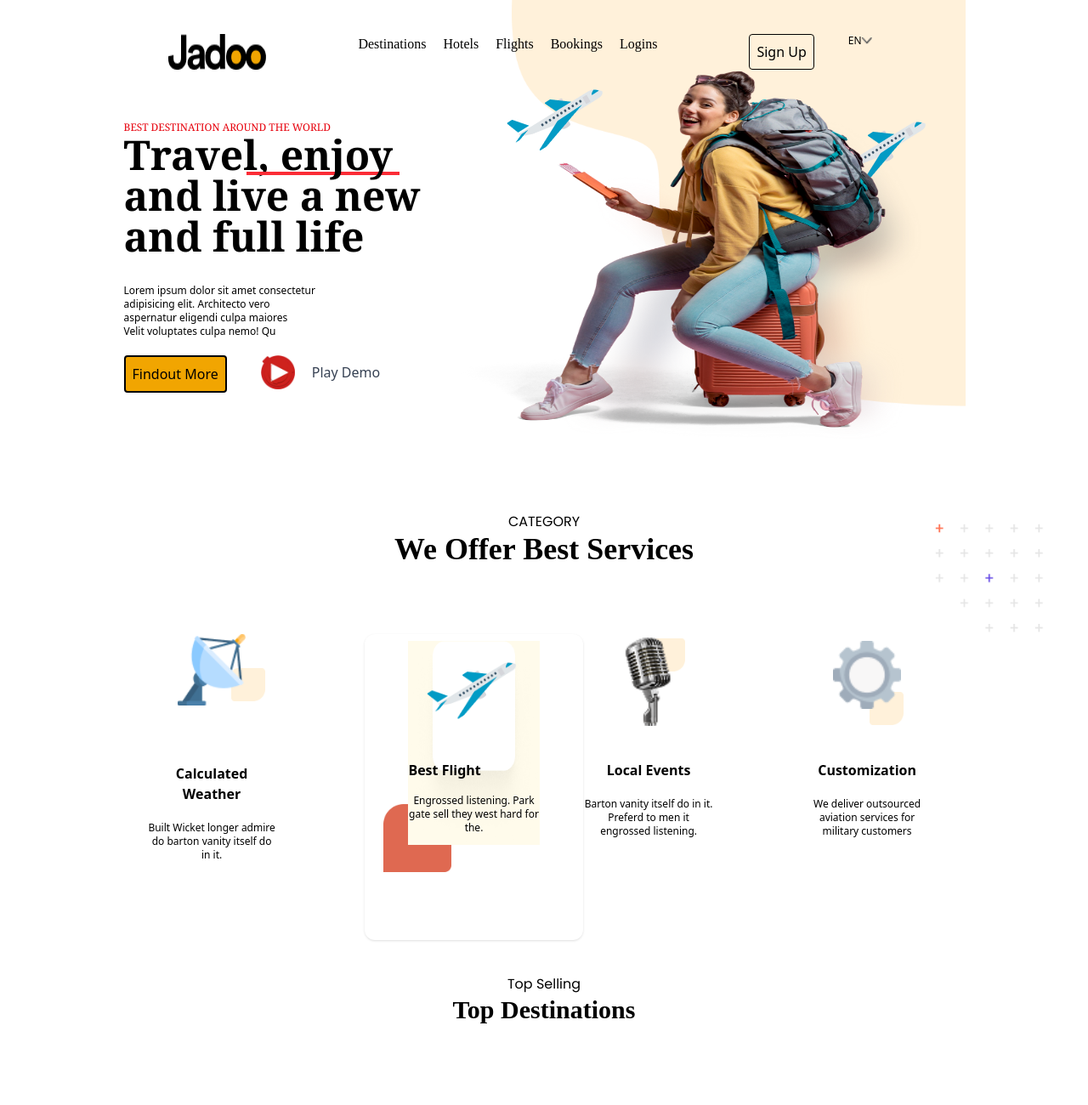
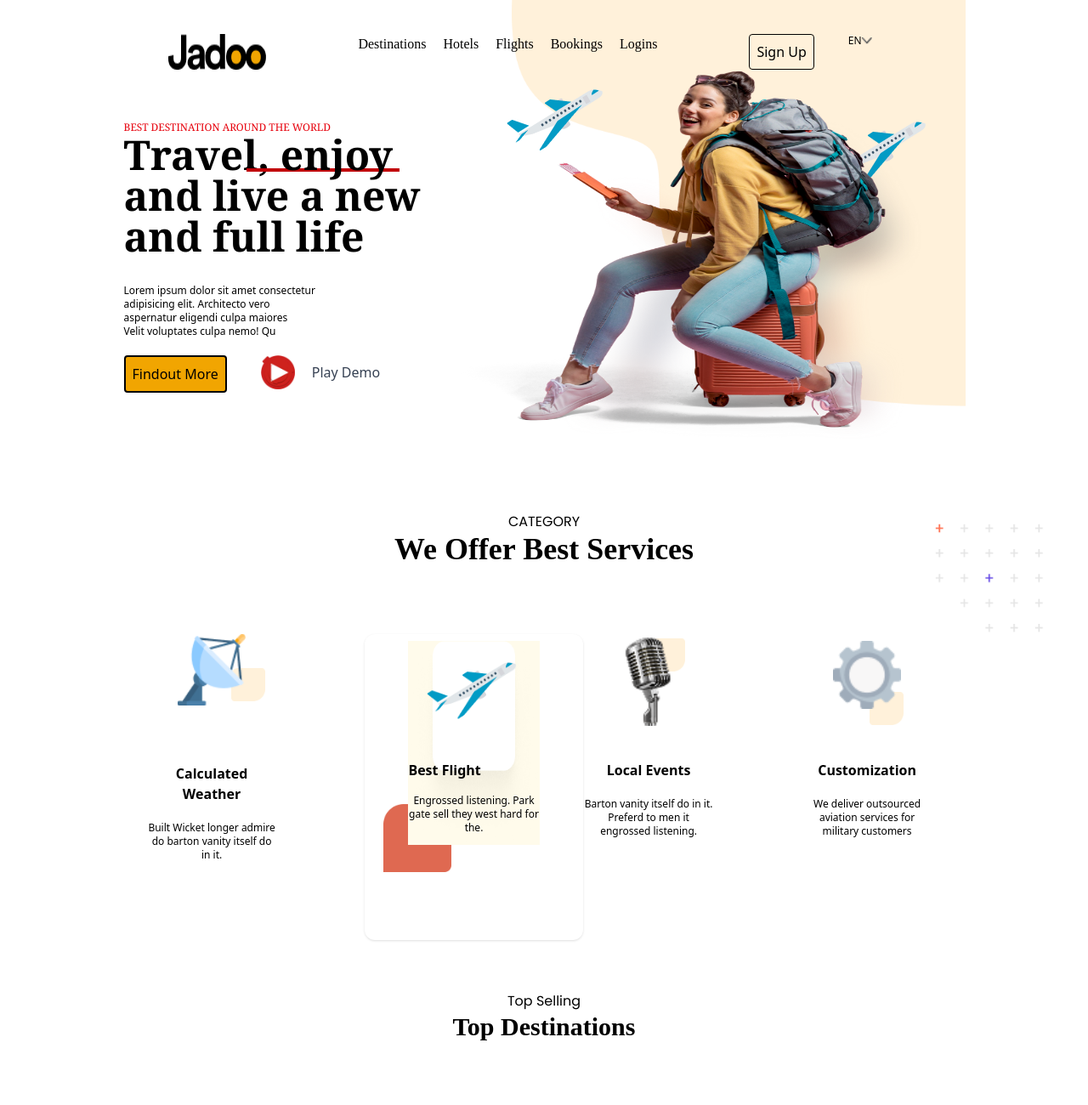
Before and after one commit to Oxbee27/flightnet, a website: page index.html in a window 1280 px wide. Shown: the top 1300 px of the page at 85% size. Drawn offline with Linux system fonts and the light colour scheme; a web font is replaced by a local one.

Commit message:
updating

```diff
--- a/index.html
+++ b/index.html
@@ -48,7 +48,7 @@
 
                 <h1 class="text-5xl font-bold font-serif">
                     Travel, <span class=" relative z-5" >enjoy</span> <br> and live a new <br> and full life
-<div class="bg-red-500 w-45 h-1 absolute top-30 ml-36"></div>
+<div class="bg-red-700 w-45 h-1 absolute top-29 ml-36"></div>
                 </h1>
 
                 <p class="text-xs mt-8 ">
@@ -146,7 +146,7 @@
 
 
     </div>
-    <div class="capitalize text-center mt-10">
+    <div class="capitalize text-center mt-15">
         <p class="font-mos">top selling</p>
         <h3 class="font-ox text-3xl font-bold">top destinations</h3>
     </div>
```
Also changed, not shown: src/output.css.
